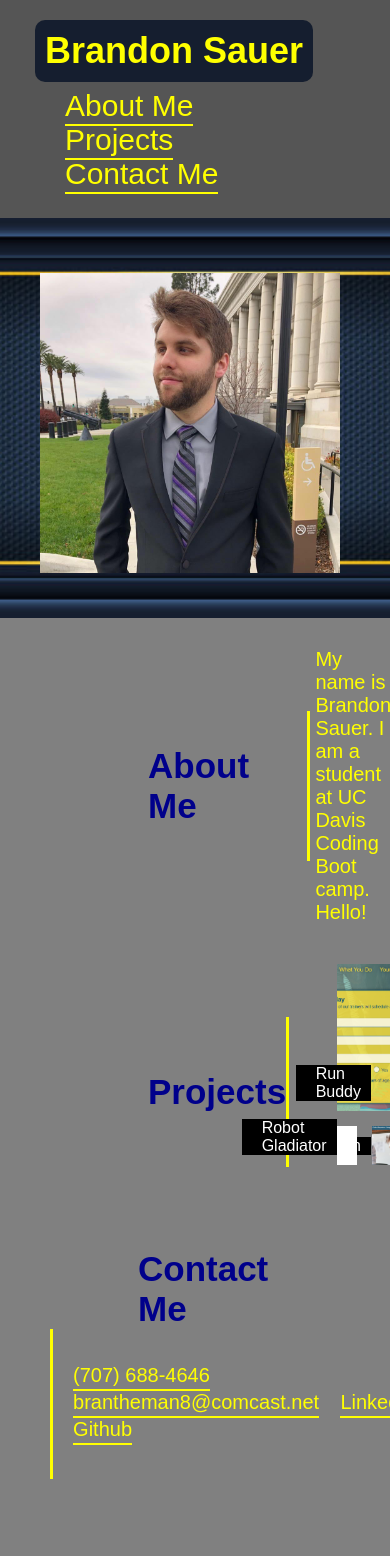
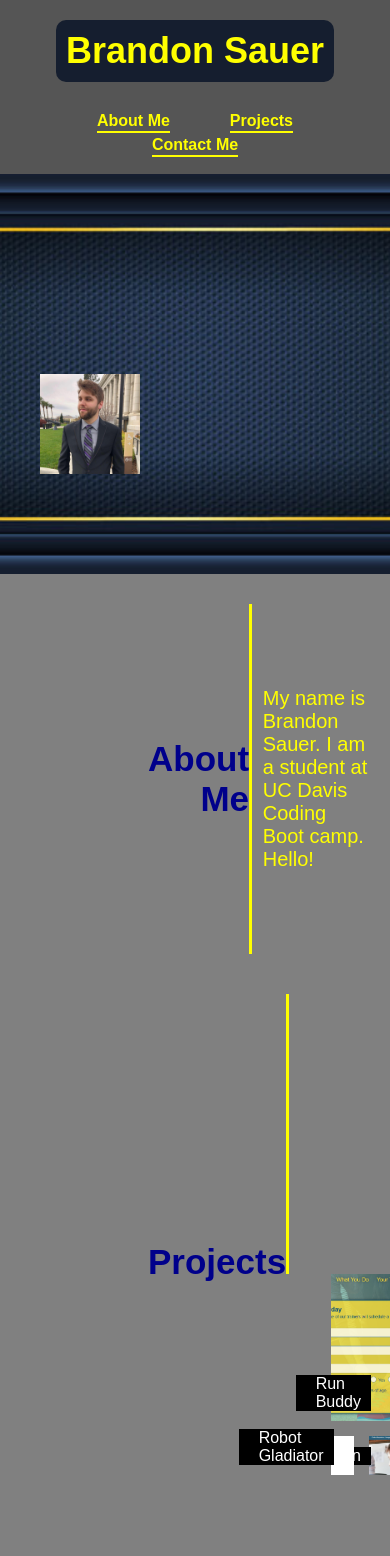
Before and after one commit to brandonsauer8/brandon-portfolio, a plain HTML site: page index.html in a window 390 px wide. Shown: the top 1556 px of the page. Before the commit the page ends 1499 px from the top, so only its background shows below. Drawn offline with Linux system fonts and the light colour scheme.

Commit message:
add media queries

```diff
--- a/assets/css/styles.css
+++ b/assets/css/styles.css
@@ -104,6 +104,8 @@ header a {
 .flex-row {
     display:flex;
     justify-content: left;
+    flex-wrap: wrap;
+    flex: 1;
 }
 .section-title {
     font-size: 35px;
@@ -225,3 +227,81 @@ header a {
     border-bottom: 2px solid;
     padding-bottom: 2px;
 }
+
+@media screen and (max-width: 980px) {
+    header {
+      padding-bottom: 10px;
+      justify-content: center;
+    }
+
+    header h1 {
+      width: 100%;
+      text-align: center;
+    }
+
+    header nav ul {
+      margin-top: 20px;
+      width: 100%;
+      justify-content: center;
+      flex-direction: row;
+      line-height: 1.5;
+    }
+
+    header nav ul li a {
+      font-size: 16px;
+      font-weight: bold;
+    }
+
+    .hero{
+      background-size: cover;
+    }
+
+    .hero-img {
+      height: 100px;
+      width: 100px;
+    }
+    .hero h2 {
+      font-size: 10px;
+      margin-top: 350px;
+      }
+
+    .body-text p{
+        width: 85%;
+      }
+
+    .section-title {
+      width: 100%;
+      text-align: right;
+      font-weight: bold;
+    }
+
+    .border-left1 {
+      height: 350px;
+    }
+
+  .border-left2{
+    height: 280px;
+  }
+    .container{
+      width: 100%;
+    }
+    .contact-info ul {
+      width: 100%;
+      justify-content: left;
+      flex-direction: column;
+  }
+
+    .contact-info ul li a {
+        font-size: 18px;
+        line-height: 2;
+        font-weight: bold;
+  }
+
+    .border-left3{
+        height: 180px;
+    }
+
+    .hero-img {
+        top:200px;
+    }
+}
--- a/index.html
+++ b/index.html
@@ -2,6 +2,7 @@
 <html lang="en">
     <head>
         <meta charset="UTF-8">
+        <meta name="viewport" content="width=device-width, initial-scale=1.0"/>
         <title> Brandon Sauer Portfolio </title>
         <link rel="stylesheet" href="./assets/css/styles.css">
     </head>
@@ -33,7 +34,7 @@
         <section class="hero">
             <img class="hero-img" src="assets/images/IMG_5979.JPG" alt="my-photo">
             <div>
-                <h2> Cool subtitle here. </h2>
+                <h2> Front End Developer </h2>
             </div>
         </section>
 
```
